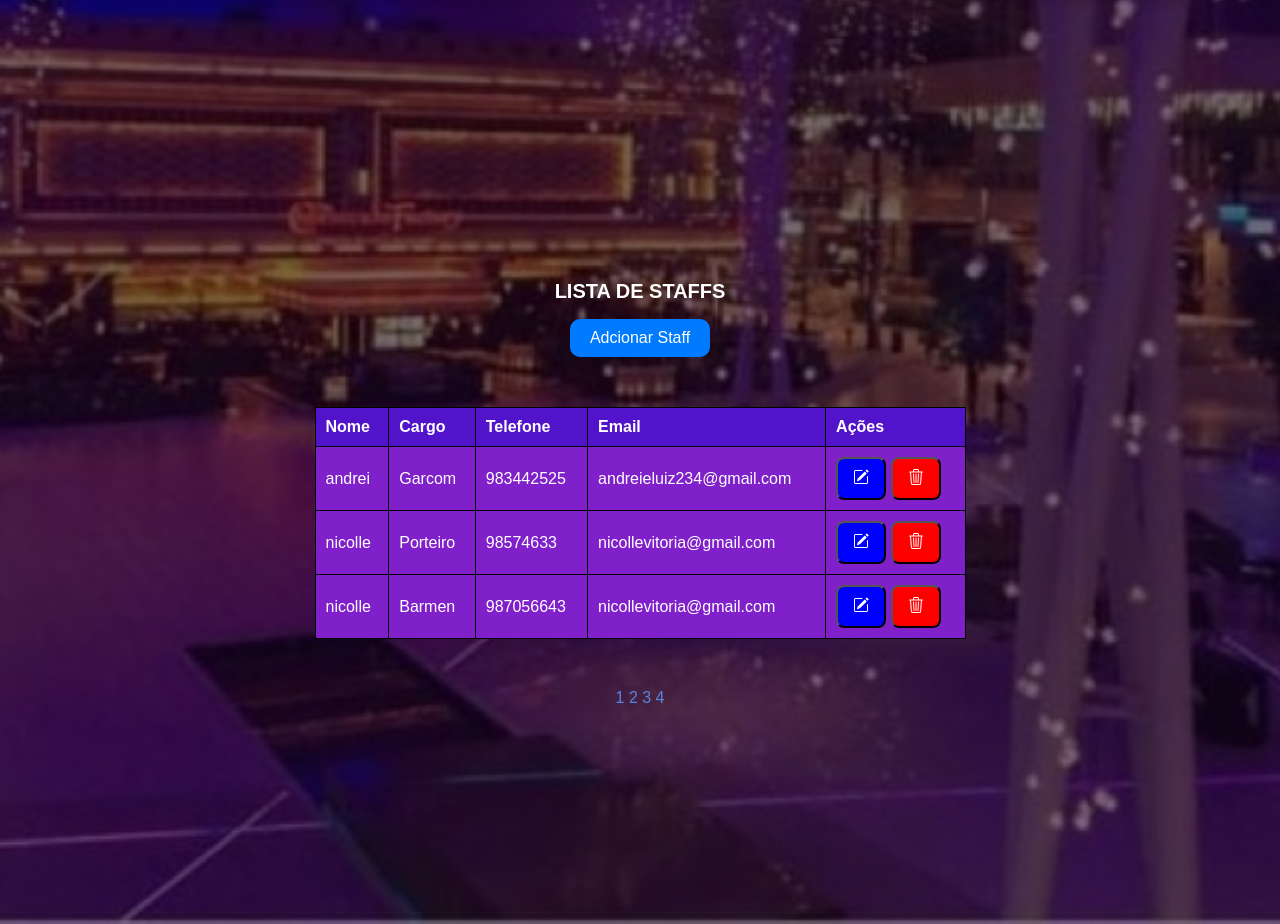
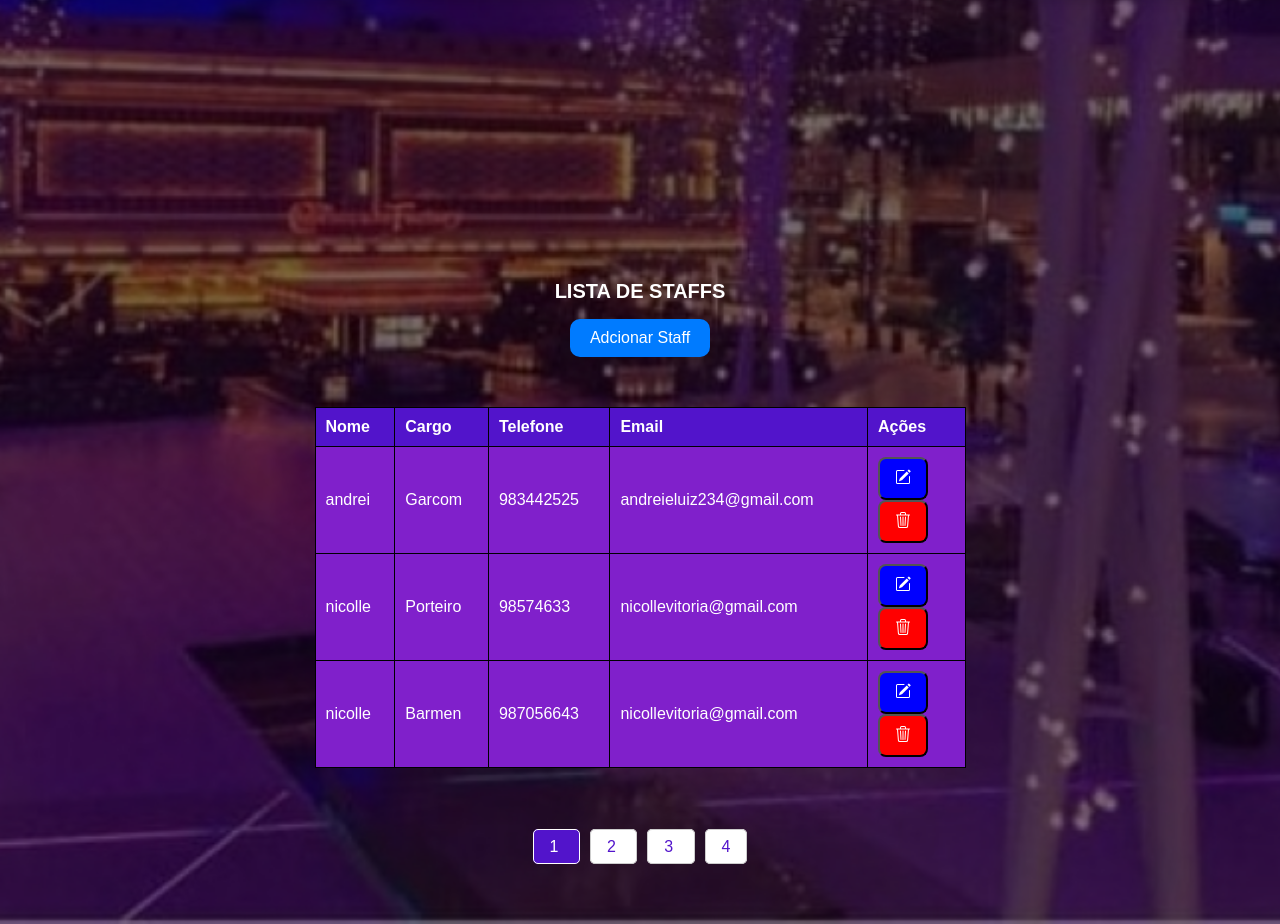
Before and after one commit to andrei817/inovatec, a PHP site: the page made by lista de staff.php in a window 1280 px wide. Shown: the part 71-995 px from the top of the page. Run offline with PHP 8.4, Linux system fonts and the light colour scheme; data comes from the database, SQL or seed files in the repository; a stand-in replaces the project's code that opens the database connection.

Commit message:
Update lista de staff.css

```diff
--- a/lista de staff.css
+++ b/lista de staff.css
@@ -166,6 +166,7 @@ nav ul li a:hover::after {
     justify-content: center;
     align-items: center;
     gap: -35px;
+    top: 71px;
     display: flex; flex-direction: column;
 
 }
@@ -177,6 +178,8 @@ table {
     border-collapse: collapse;
     margin-bottom: 20px;
     margin: 50px auto; /* Centraliza a tabela horizontalmente */
+
+
 
 }
 
@@ -204,6 +207,11 @@ table {
 
 .id-column {
     display: none;
+}
+
+.ações {
+width: 15%;
+
 }
 table, th, td {
     border: 1px solid black;
@@ -242,3 +250,29 @@ actions {
     color: white;
     background-color: blue;
 }
+
+.pagination {
+    margin-top: 20px;
+    text-align: center;
+}
+
+.pagination a {
+    color: #5214cb;
+    padding: 8px 16px;
+    text-decoration: none;
+    border: 1px solid #ccc;
+    margin: 0 5px;
+    background-color: white;
+    border-radius: 5px;
+}
+
+.pagination a.active {
+    background-color: #5214cb;
+    color: white;
+    border: 1px solid rgb(255, 255, 255);
+
+}
+
+.pagination a:hover:not(.active) {
+    background-color: #ddd;
+}
```
